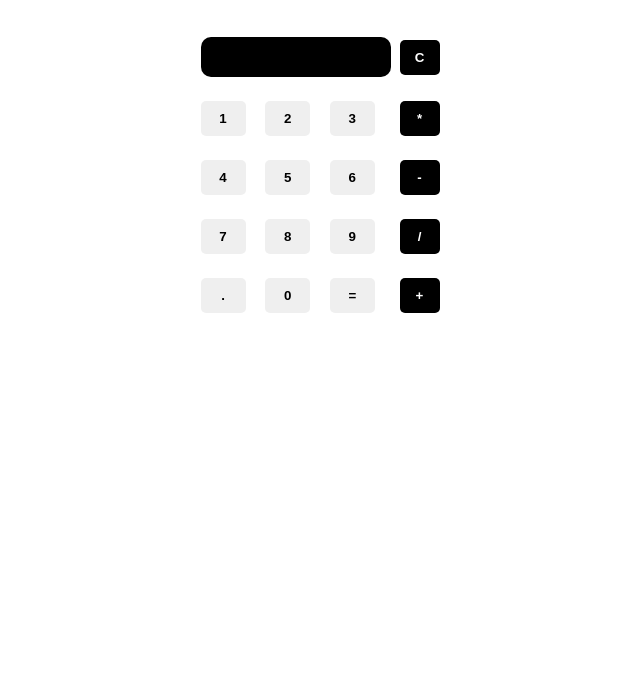
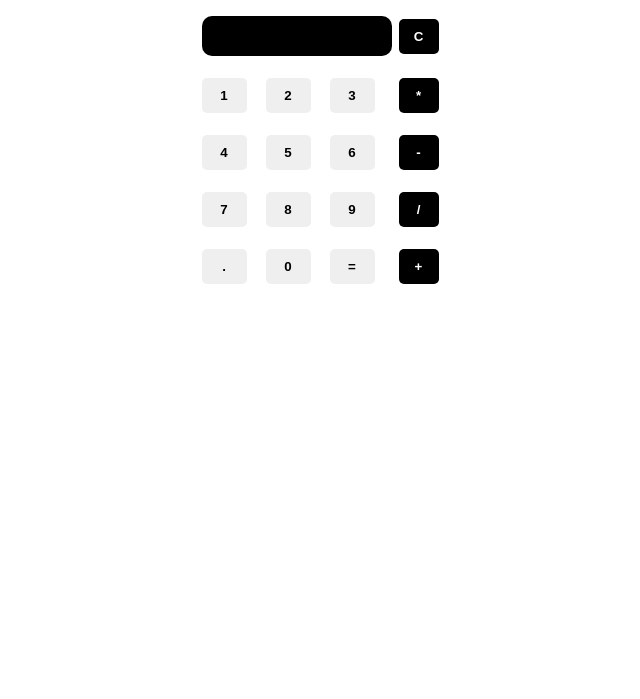
Before and after one commit to madhavineeru/calculatorapp, a plain HTML site: page index.html in a window 1280 px wide. Shown: the part 101-800 px from the top of the page, without its empty margins (320-960 px from the left). Drawn offline with Linux system fonts and the light colour scheme.

Commit message:
Added changed files

```diff
--- a/index.css
+++ b/index.css
@@ -1,3 +1,7 @@
+*,body{
+    margin: 0;
+    padding: 0;
+}
 .app-container{
     display: flex;
     flex-direction: column;
--- a/index.js
+++ b/index.js
@@ -1,15 +1,15 @@
 let InputElementValue = document.getElementById("inputValues");
-
+//display values
 function display(val){
     InputElementValue.value+=val;
 }
-
+//calculate the given numbers
 function equate(){
     let clickedValue = InputElementValue.value;
     let equatedValue = eval(clickedValue);
     InputElementValue.value = equatedValue;
 }
-
+//clear calculation
 function clr(){
     InputElementValue.value="";
 }
```
Also changed, not shown: index.html (+1 -0 lines).
